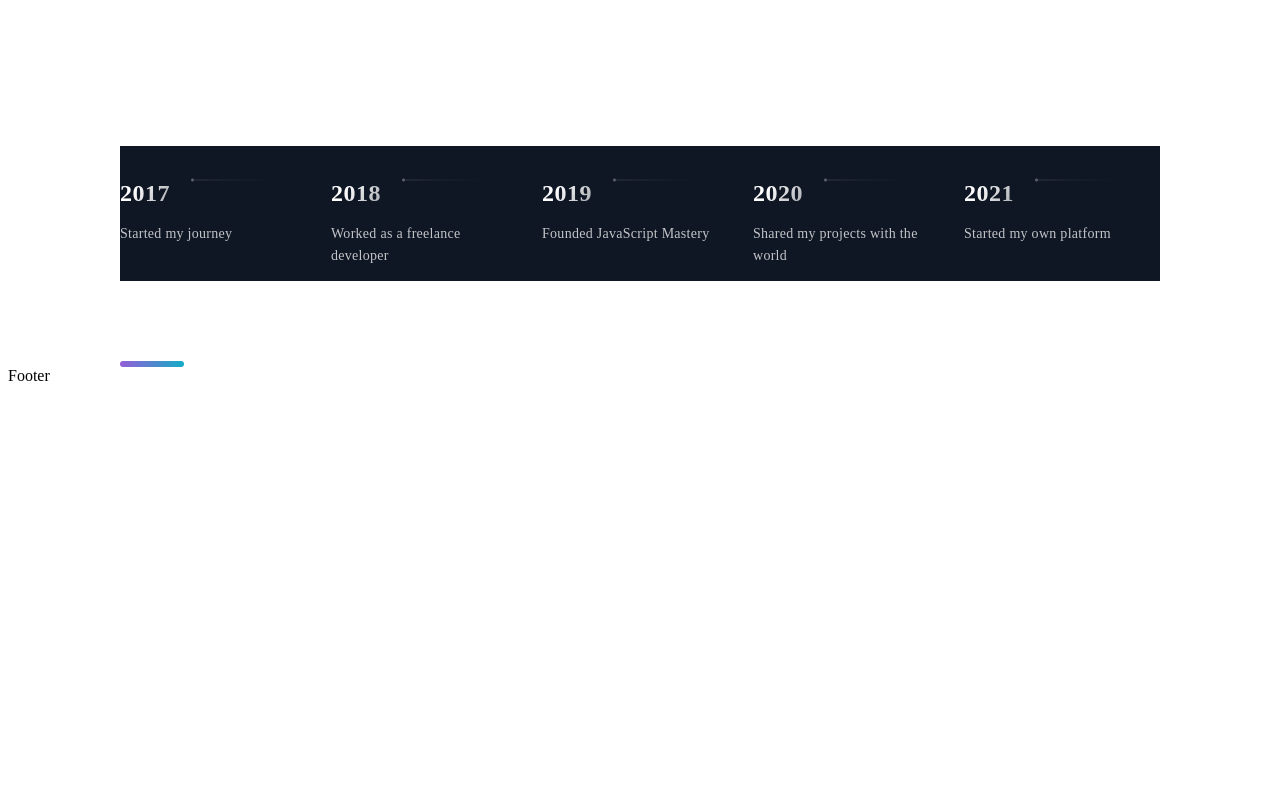
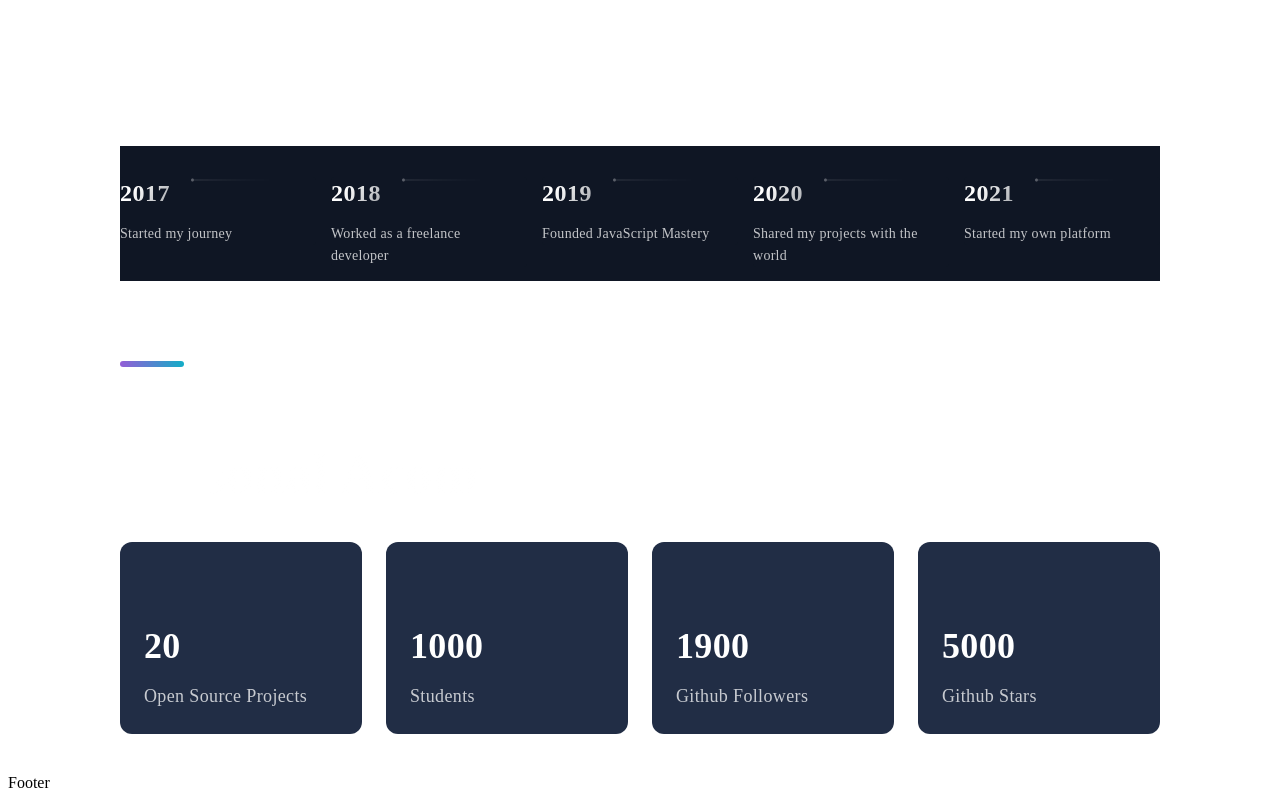
Before and after one commit to DonaldIvan/portfolio, a Next.js app: page / in a window 1280 px wide. Shown: the part 3693-4493 px from the top of the page. Before the commit the page ends 4086 px from the top, so only its background shows below. Built offline with nearby package versions, Linux system fonts and the light colour scheme.

Commit message:
accomplishment

```diff
--- /dev/null
+++ b/components/Acomplishments/Acomplishments.tsx
@@ -0,0 +1,25 @@
+import { Section, SectionDivider, SectionTitle } from 'styles/GlobalComponents';
+import { Box, Boxes, BoxNum, BoxText } from './AcomplishmentsStyles';
+
+const data = [
+  { number: 20, text: 'Open Source Projects' },
+  { number: 1000, text: 'Students' },
+  { number: 1900, text: 'Github Followers' },
+  { number: 5000, text: 'Github Stars' },
+];
+
+const Acomplishments = () => (
+  <Section>
+    <SectionTitle>Personal Acomplishment</SectionTitle>
+    <Boxes>
+      {data.map(({ number, text }, index) => (
+        <Box key={index}>
+          <BoxNum>{number}</BoxNum>
+          <BoxText>{text}</BoxText>
+        </Box>
+      ))}
+    </Boxes>
+  </Section>
+);
+
+export default Acomplishments;
--- /dev/null
+++ b/components/Acomplishments/AcomplishmentsStyles.tsx
@@ -0,0 +1,134 @@
+import styled from "styled-components"
+
+export const Boxes = styled.div`
+  width: 100%;
+  display: grid;
+  grid-template-columns: repeat(4, 1fr);
+  gap: 24px;
+  margin: 24px 0 40px;
+
+  @media ${props => props.theme.breakpoints.md}{
+    gap: 16px;
+    margin: 20px 0 32px;
+    grid-template-columns: repeat(auto-fit, minmax(140px, 1fr));
+  }
+
+  @media ${props => props.theme.breakpoints.sm}{
+    display: grid;
+    grid-template-columns: repeat(2, 1fr);
+    gap: 10px;
+    max-width: 500px;
+    margin: 24px auto;
+  }
+`
+
+export const Box = styled.div`
+  background: #212D45;
+  border-radius: 12px;
+  height: 144px;
+  padding: 24px;
+  @media ${props => props.theme.breakpoints.lg} {
+    height: 210px;
+
+  }
+
+  @media ${props => props.theme.breakpoints.md} {
+    height: 135px;
+    padding: 16px;
+  }
+
+  @media ${props => props.theme.breakpoints.sm} {
+    height: 110px;
+    padding: 12px;
+
+    &:nth-child(2n){
+      grid-row:2;
+    }
+  }
+`
+export const BoxNum = styled.h5`
+  font-style: normal;
+  font-weight: 600;
+  font-size: 36px;
+  line-height: 40px;
+  letter-spacing: 0.01em;
+  color: #FFFFFF;
+  margin-bottom: 8px;
+
+  @media ${props => props.theme.breakpoints.md} {
+    font-size: 28px;
+    line-height: 32px;
+  }
+  @media ${props => props.theme.breakpoints.sm} {
+    font-size: 24px;
+    line-height: 26px;
+}
+`
+
+export const BoxText = styled.p`
+  font-style: normal;
+  font-weight: normal;
+  font-size: 18px;
+  line-height: 24px;
+  letter-spacing: 0.02em;
+  color: rgba(255, 255, 255, 0.75);
+
+  @media ${props => props.theme.breakpoints.md}{
+    font-size: 16px;
+    line-height: 20px;
+  };
+
+  @media ${props => props.theme.breakpoints.sm} {
+    font-size: 10px;
+    line-height: 14px;
+  }
+`
+
+export const Join = styled.div`
+  display: flex;
+  max-width: 1040px;
+  justify-content: center;
+  align-items: center;
+  padding-bottom: 80px;
+
+  @media ${props => props.theme.breakpoints.md}{
+    display: flex;
+    justify-content: center;
+    padding-bottom: 64px;
+  }
+
+  @media ${props => props.theme.breakpoints.sm}{
+    display: flex;
+    flex-direction: column;
+    align-items: center;
+    padding-bottom: 32px;
+  }
+`
+
+export const JoinText = styled.h5`
+  display: flex;
+  font-size: 24px;
+  line-height: 40px;
+  letter-spacing: 0.02em;
+  color: rgba(255, 255, 255, 0.5);
+
+@media ${props => props.theme.breakpoints.md}{
+  line-height: 32px;
+  font-size: 20px;
+};
+
+@media ${props => props.theme.breakpoints.sm}{
+  font-size: 16px;
+  line-height: 24px;
+  margin: 0 0 16px;
+}
+`
+
+export const IconContainer = styled.div`
+  display: flex;
+
+  @media ${props => props.theme.breakpoints.sm}{
+    width: 160px;
+    justify-content: space-between;
+  }
+`
--- a/components/Hero/Hero.tsx
+++ b/components/Hero/Hero.tsx
@@ -1,5 +1,3 @@
-import React from 'react';
-
 import { Section, SectionText, SectionTitle } from 'styles/GlobalComponents';
 import Button from 'styles/GlobalComponents/Button';
 import { LeftSection } from './HeroStyles';
--- a/components/Projects/Projects.tsx
+++ b/components/Projects/Projects.tsx
@@ -1,5 +1,3 @@
-import React from 'react';
-
 import {
   BlogCard,
   CardInfo,
--- a/components/Technologies/Technologies.tsx
+++ b/components/Technologies/Technologies.tsx
@@ -1,4 +1,3 @@
-import React from 'react';
 import {
   Section,
   SectionDivider,
--- a/pages/index.tsx
+++ b/pages/index.tsx
@@ -1,4 +1,4 @@
-// import Acomplishments from '../components/Acomplishments/Acomplishments';
+import Acomplishments from '../components/Acomplishments/Acomplishments';
 import BgAnimation from 'components/BackgrooundAnimation/BackgroundAnimation';
 import Hero from 'components/Hero/Hero';
 import Projects from '../components/Projects/Projects';
@@ -17,7 +17,7 @@ const Home = () => {
       <Projects />
       <Technologies />
       <Timeline />
-      {/* <Acomplishments />  */}
+      <Acomplishments />
     </Layout>
   );
 };
```
Also changed, not shown: components/Footer/Footer.tsx (+12 -7 lines).
